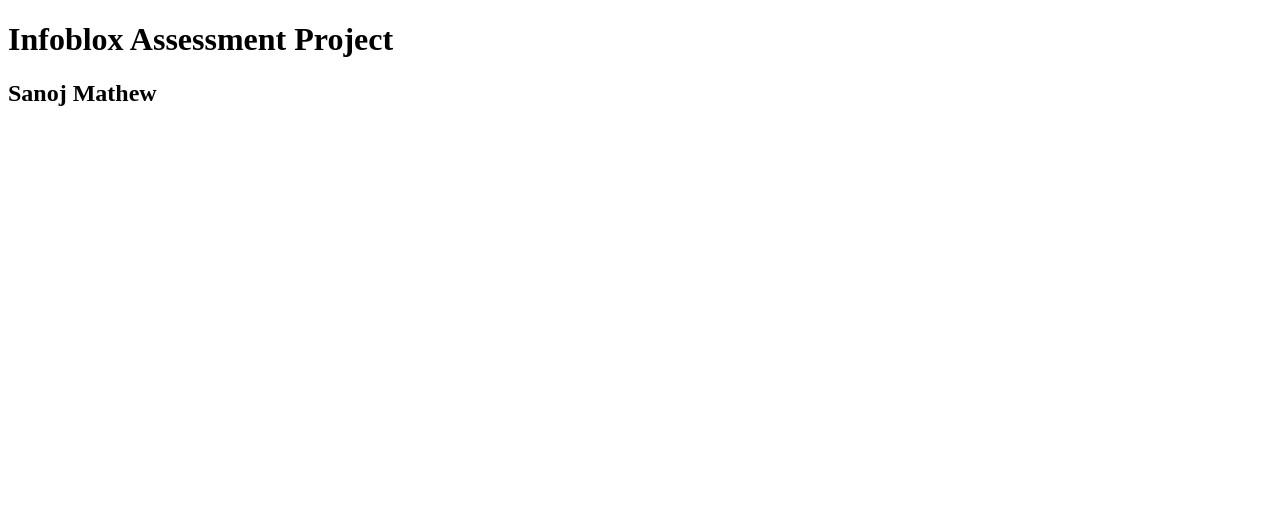
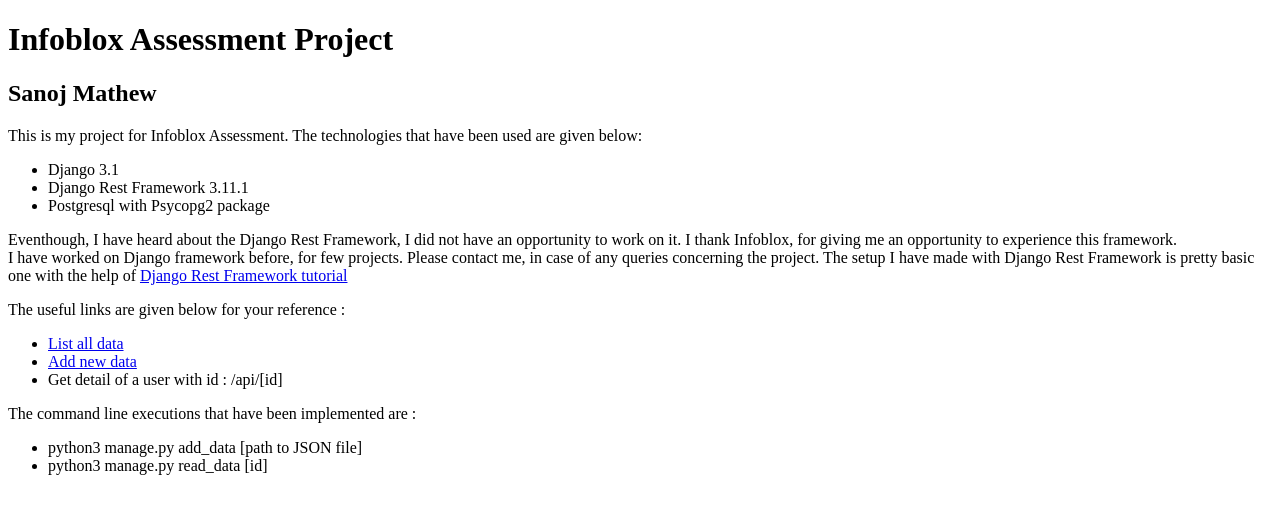
Before and after one commit to Sanojdon/infoblox, a Django app: page / in a window 1280 px wide. Shown: the top 514 px of the page. Run offline with Django 3.2, Linux system fonts and the light colour scheme.

Commit message:
Servicing the existing pages

```diff
--- a/project/jsonread/templates/jsonread/index.html
+++ b/project/jsonread/templates/jsonread/index.html
@@ -7,5 +7,33 @@
   <body>
     <h1>Infoblox Assessment Project</h1>
     <h2>{{ name }}</h2>
+    <p>
+      This is my project for Infoblox Assessment. The technologies that have been used are given below:
+    </p>
+    <ul>
+      <li>Django 3.1</li>
+      <li>Django Rest Framework 3.11.1</li>
+      <li>Postgresql with Psycopg2 package</li>
+    </ul>
+    <p>
+      Eventhough, I have heard about the Django Rest Framework, I did not have an opportunity to work on it.
+      I thank Infoblox, for giving me an opportunity to experience this framework.<br>
+      I have worked on Django framework before, for few projects. Please contact me, in case of any queries concerning the project.
+      The setup I have made with Django Rest Framework is pretty basic one with the help of
+      <a href="https://www.django-rest-framework.org/tutorial/">Django Rest Framework tutorial</a>
+    </p>
+    <p>
+      The useful links are given below for your reference :
+    </p>
+    <ul>
+      <li><a href="/api/all">List all data</a></li>
+      <li><a href="/api/new">Add new data</a></li>
+      <li>Get detail of a user with id : /api/[id]</li>
+    </ul>
+    <p>The command line executions that have been implemented are : </p>
+    <ul>
+      <li>python3 manage.py add_data [path to JSON file]</li>
+      <li>python3 manage.py read_data [id]</li>
+    </ul>
   </body>
 </html>
--- a/project/jsonread/views.py
+++ b/project/jsonread/views.py
@@ -41,5 +41,5 @@
 
     def get(self, request, pk, format=None):
         data = self.get_object(pk)
-        serializer = DataReadSerializer(snippet)
+        serializer = DataReadSerializer(data)
         return Response(serializer.data)
```
